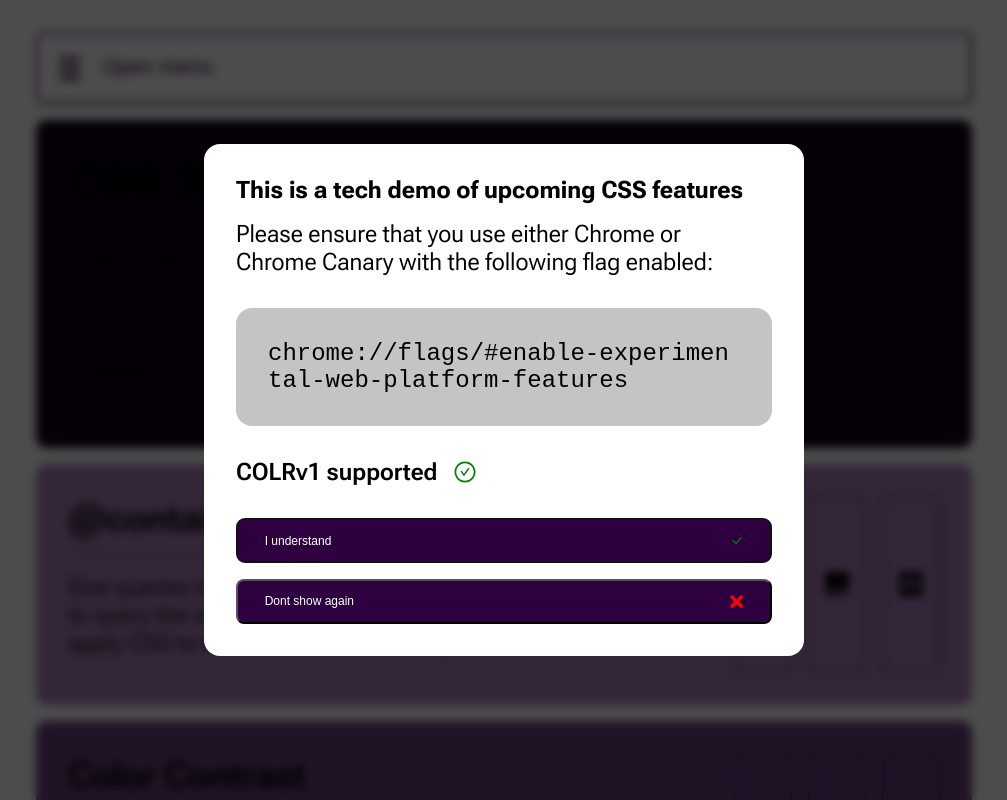
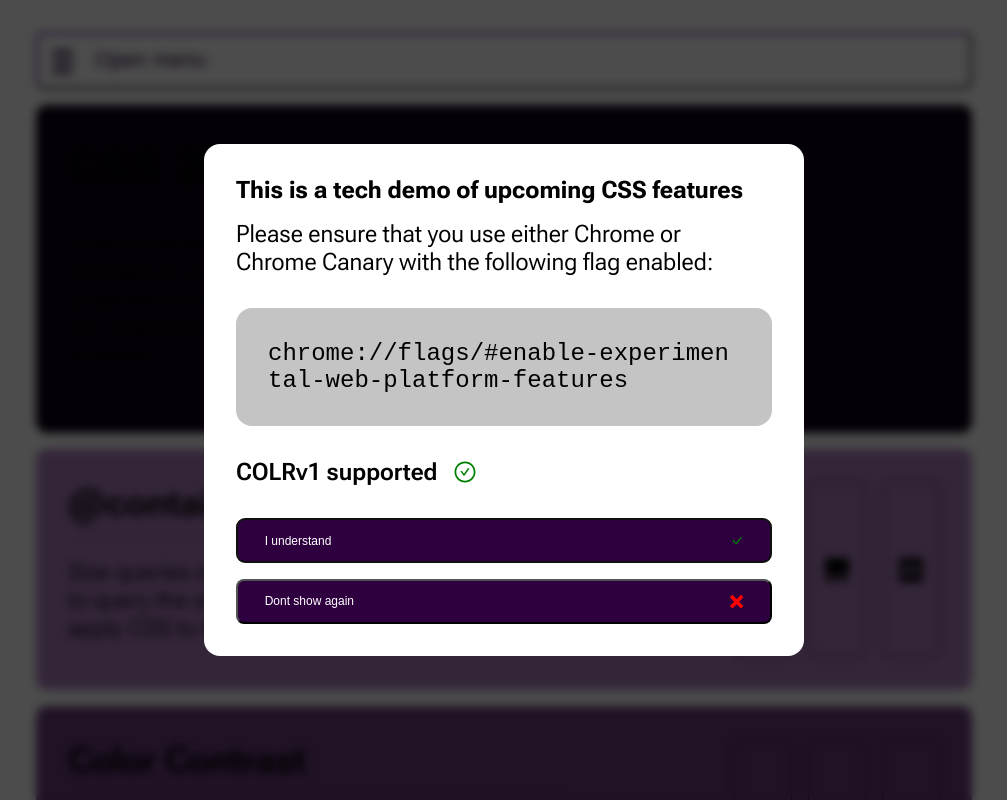
Before and after one commit to gotpop/css-2023, a Next.js app: page / in a window 1280 px wide. Shown: the top 800 px of the page, without its empty margins (136-1143 px from the left). Built offline with nearby package versions, Linux system fonts and the light colour scheme; a web font is replaced by a local one.

Commit message:
Trigger styling

```diff
--- a/src/components/Trigger/Trigger.module.css
+++ b/src/components/Trigger/Trigger.module.css
@@ -9,7 +9,7 @@
   display: flex;
   font-size: var(--size-l-1);
   gap: calc(var(--paddingBtn) / 2);
-  padding: calc(var(--paddingBtn) / 2);
+  padding: calc(var(--paddingBtn) / 3);
   transition: background-color var(--timing) ease;
 
   @media (--ipad) {
```
